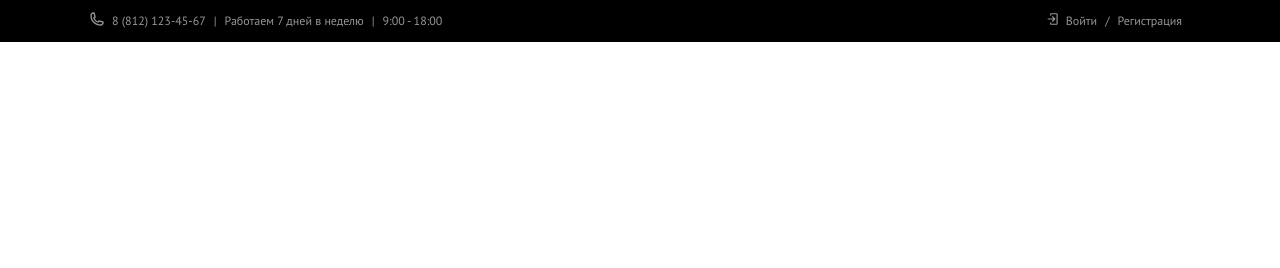
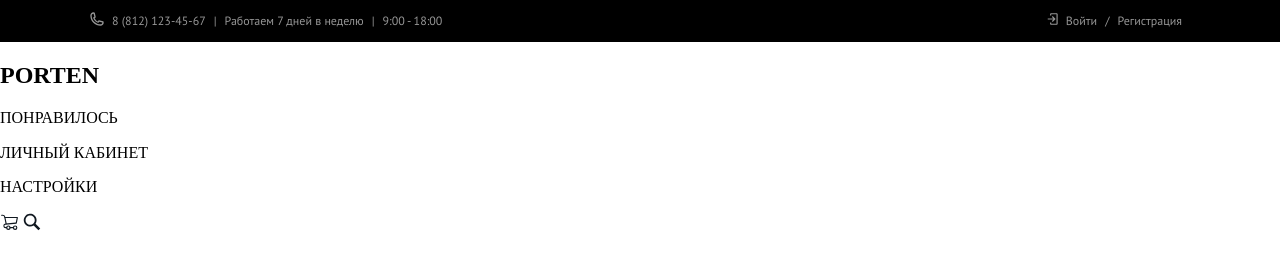
Before and after one commit to GoodGopnik/diploma, a website: page app/index.html in a window 1280 px wide. Drawn offline with nearby package versions, Linux system fonts and the light colour scheme.

Commit message:
Header-to-block

```diff
--- a/app/index.html
+++ b/app/index.html
@@ -7,6 +7,8 @@
   <title>Курсач</title>
   <link rel="preconnect" href="https://fonts.gstatic.com">
   <link href="https://fonts.googleapis.com/css2?family=PT+Sans:ital,wght@0,400;0,700;1,400;1,700&display=swap" rel="stylesheet">
+  <link rel="preconnect" href="https://fonts.gstatic.com">
+  <link href="https://fonts.googleapis.com/css2?family=Big+Shoulders+Stencil+Display:wght@100;300;400;500;600;700;800;900&display=swap" rel="stylesheet">
   <link rel="stylesheet" href="css/style.min.css">
 </head>
 <body>
@@ -38,6 +40,23 @@
       </div>
     </div>
   </header>
+<!------------------------------- Header top ------------------------------------->
+<section class="header-top">
+  <div class="header-top-block">
+    <div class="Logo-header">
+      <h2>PORTEN</h2>
+    </div>
+    <div class="nav-header">
+      <p>ПОНРАВИЛОСЬ</p>
+      <p>ЛИЧНЫЙ КАБИНЕТ</p>
+      <p>НАСТРОЙКИ</p>
+      <?xml version="1.0" ?><svg viewBox="0 0 32 32" xmlns="http://www.w3.org/2000/svg" width="19px" height="18px"><defs><style>.cls-1{fill:#101820;}</style></defs><title/><g data-name="Layer 61" id="Layer_61"><path class="cls-1" d="M10,20a1,1,0,0,1-1-.8L6.66,7.41A3,3,0,0,0,3.72,5H2A1,1,0,0,1,2,3H3.72a5,5,0,0,1,4.9,4L11,18.8A1,1,0,0,1,10.2,20Z"/><path class="cls-1" d="M11,27H9.14a4.14,4.14,0,0,1-.38-8.26l18.41-1.67L28.78,9H8A1,1,0,0,1,8,7H30a1,1,0,0,1,.77.37A1,1,0,0,1,31,8.2l-2,10a1,1,0,0,1-.89.8L8.94,20.74A2.13,2.13,0,0,0,9.14,25H11a1,1,0,0,1,0,2Z"/><path class="cls-1" d="M26,30a4,4,0,1,1,4-4A4,4,0,0,1,26,30Zm0-6a2,2,0,1,0,2,2A2,2,0,0,0,26,24Z"/><path class="cls-1" d="M14,30a4,4,0,1,1,4-4A4,4,0,0,1,14,30Zm0-6a2,2,0,1,0,2,2A2,2,0,0,0,14,24Z"/><path class="cls-1" d="M23,27H17a1,1,0,0,1,0-2h6a1,1,0,0,1,0,2Z"/></g></svg>
+      <svg width="18" height="18" viewBox="0 0 18 18" fill="none" xmlns="http://www.w3.org/2000/svg">
+      <path d="M17.25 15.4167L12.5255 10.6922C13.3989 9.36482 13.7487 7.76053 13.5072 6.18999C13.2657 4.61945 12.4501 3.19437 11.2182 2.19068C9.98634 1.18698 8.42587 0.67606 6.83892 0.756838C5.25197 0.837616 3.75144 1.50434 2.62785 2.62794C1.50425 3.75153 0.837524 5.25206 0.756746 6.83901C0.675968 8.42596 1.18689 9.98643 2.19058 11.2183C3.19428 12.4502 4.61936 13.2658 6.1899 13.5073C7.76044 13.7488 9.36473 13.399 10.6922 12.5256L15.4167 17.2501L17.25 15.4167ZM2.58332 7.16675C2.58332 4.6395 4.63941 2.58341 7.16666 2.58341C9.69391 2.58341 11.75 4.6395 11.75 7.16675C11.75 9.694 9.69391 11.7501 7.16666 11.7501C4.63941 11.7501 2.58332 9.694 2.58332 7.16675Z" fill="#101820"/>
+        </svg>
+    </div>
+  </div>
+</section>
 
 </div><!-- end wrapper -->
 
--- a/app/scss/_fonts.scss
+++ b/app/scss/_fonts.scss
@@ -1,4 +1,5 @@
 $PT-SANS: 'PT Sans', sans-serif;
+$Big-Shoulders-Stencil-Display: 'Big Shoulders Stencil Display', cursive;
 $black-color: #000;
 $gray-color: #969696;
 $black2-color: #0F0F0F;
--- a/app/scss/style.scss
+++ b/app/scss/style.scss
@@ -39,7 +39,6 @@ header {
         color: $gray-color;
         align-items: center;
         padding: 0;
-
     }
     a {
         text-decoration: none;
@@ -75,6 +74,8 @@ header {
         margin-bottom: 3px;
     }
 }
+// Header top
+
 @import "media";
 // $PT-SANS: 'PT Sans', sans-serif;
 // $black-color: #000;
```
